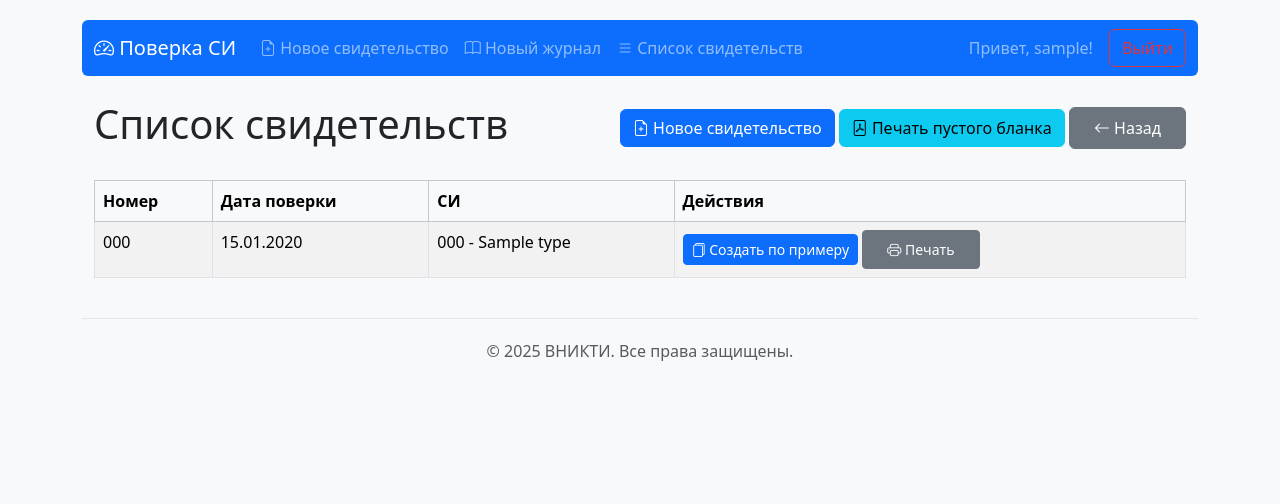
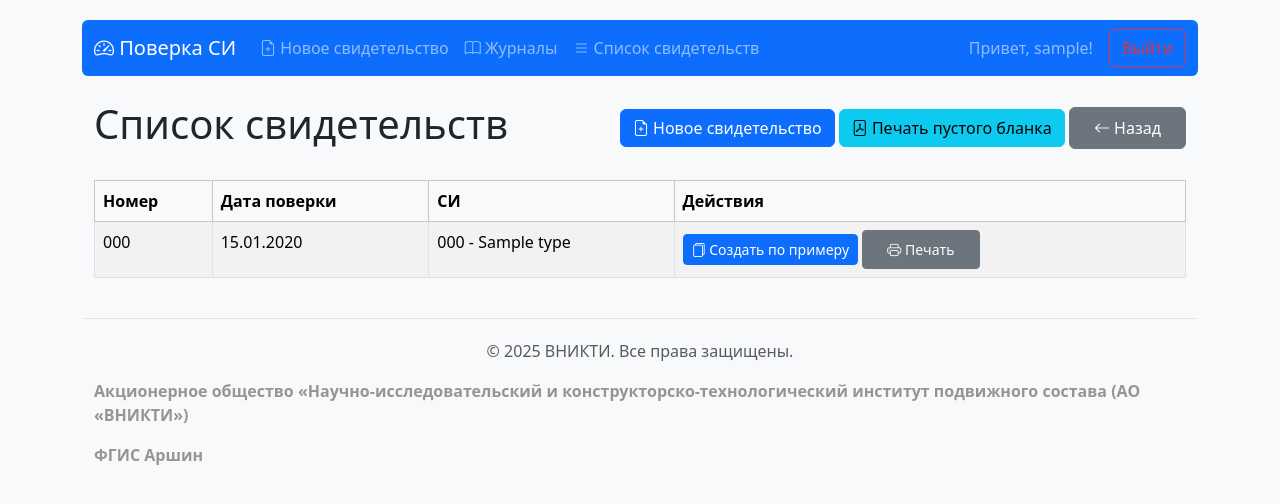
Before and after one commit to Slava-rep/diplomtest, a Django app: page /certificates/list/ in a window 1280 px wide. Shown: the top 504 px of the page. Run offline with Django 5.2, Linux system fonts and the light colour scheme; a user stored in the database is signed in; tables that the repository leaves empty hold one stand-in row (values such as "Sample post"); parts of the project's set-up code (start-up, migrations or seed data) failed here and were passed over.

Commit message:
подвал

```diff
--- a/templates/base.html
+++ b/templates/base.html
@@ -105,7 +105,7 @@
                         </li>
                         <li class="nav-item">
                             <a class="nav-link" href="{% url 'journals:hub' %}">
-                                <i class="bi bi-book"></i> Новый журнал
+                                <i class="bi bi-book"></i> Журналы
                             </a>
                         </li>
                         <li class="nav-item">
@@ -144,9 +144,20 @@
         </main>
 
         <!-- Подвал -->
-        <footer class="footer text-center text-muted">
+        <!-- filepath: c:\diplom\diplomtest\templates\base.html -->
+        <footer class="footer text-center text-muted" >
             <div class="container">
                 <p>© {% now "Y" %} ВНИКТИ. Все права защищены.</p>
+                <p style="color: rgba(0, 0, 0, 0.6); font-weight: bold; text-align: left;">
+                    <a href="https://vnikti-kolomna.ru/" target="_blank" class="text-decoration-none" style="color: rgba(0, 0, 0, 0.4);">
+                        Акционерное общество «Научно-исследовательский и конструкторско-технологический институт подвижного состава (АО «ВНИКТИ»)
+                    </a>
+                </p>
+                <p style="color: rgba(0, 0, 0, 0.6); font-weight: bold; text-align: left;">
+                    <a href="http://195.96.167.253:5002/fundmetrology/registry" target="_blank" class="text-decoration-none" style="color: rgba(0, 0, 0, 0.4);">
+                        ФГИС Аршин
+                    </a>
+                </p>
             </div>
         </footer>
     </div>
```
